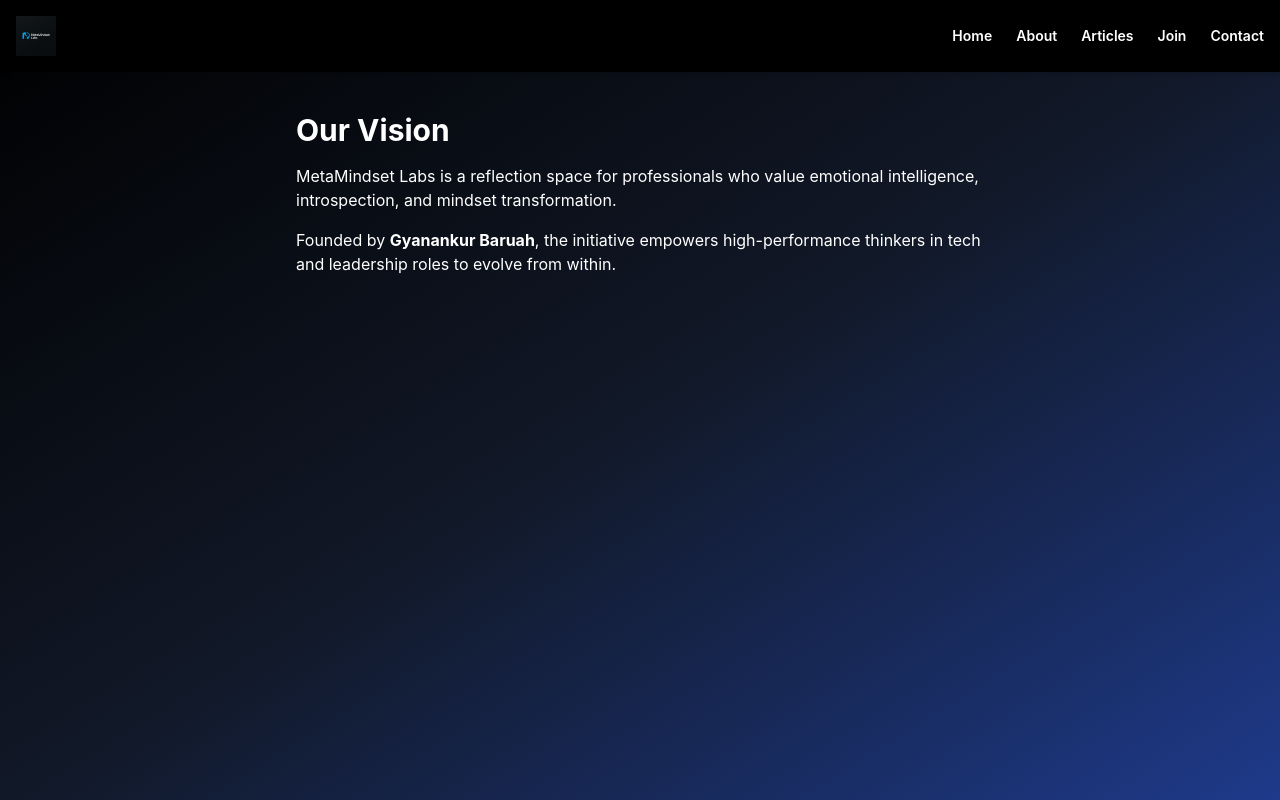
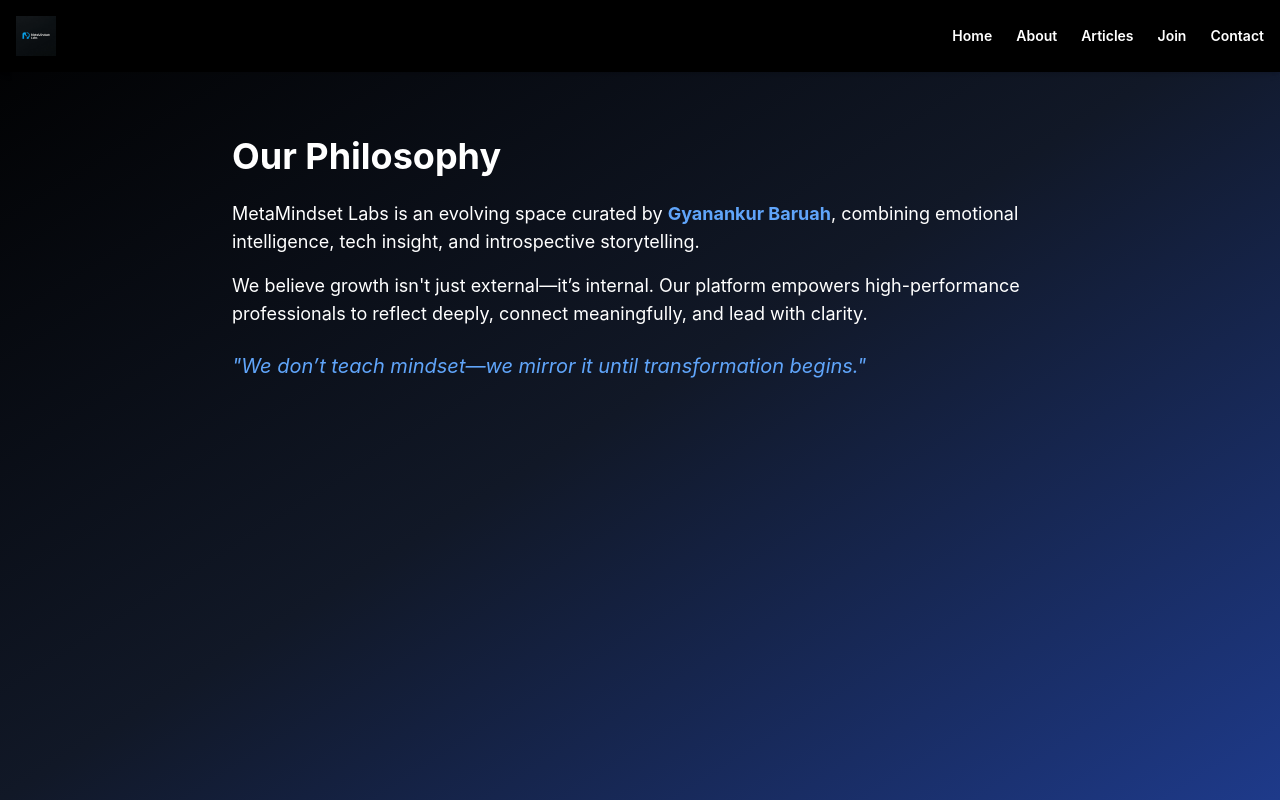
Before and after one commit to Gyanankur23/MetaMindset-Labs, a React (Create React App) app: page /about in a window 1280 px wide. Built offline with nearby package versions, Linux system fonts and the light colour scheme; the HTML template or start-up script is replaced by a standard one.

Commit message:
Update About.jsx

```diff
--- a/src/pages/About.jsx
+++ b/src/pages/About.jsx
@@ -1,9 +1,16 @@
 export default function About() {
   return (
-    <section className="p-10 max-w-3xl mx-auto">
-      <h2 className="text-3xl font-bold mb-4">Our Vision</h2>
-      <p>MetaMindset Labs is a reflection space for professionals who value emotional intelligence, introspection, and mindset transformation.</p>
-      <p className="mt-4">Founded by <strong>Gyanankur Baruah</strong>, the initiative empowers high-performance thinkers in tech and leadership roles to evolve from within.</p>
+    <section className="px-10 py-16 max-w-4xl mx-auto text-left text-white">
+      <h2 className="text-4xl font-bold mb-6">Our Philosophy</h2>
+      <p className="text-lg mb-4">
+        MetaMindset Labs is an evolving space curated by <strong className="text-blue-400">Gyanankur Baruah</strong>, combining emotional intelligence, tech insight, and introspective storytelling.
+      </p>
+      <p className="text-lg mb-6">
+        We believe growth isn't just external—it’s internal. Our platform empowers high-performance professionals to reflect deeply, connect meaningfully, and lead with clarity.
+      </p>
+      <blockquote className="text-xl italic text-blue-400 mt-6">
+        "We don’t teach mindset—we mirror it until transformation begins."
+      </blockquote>
     </section>
   );
 }
```
